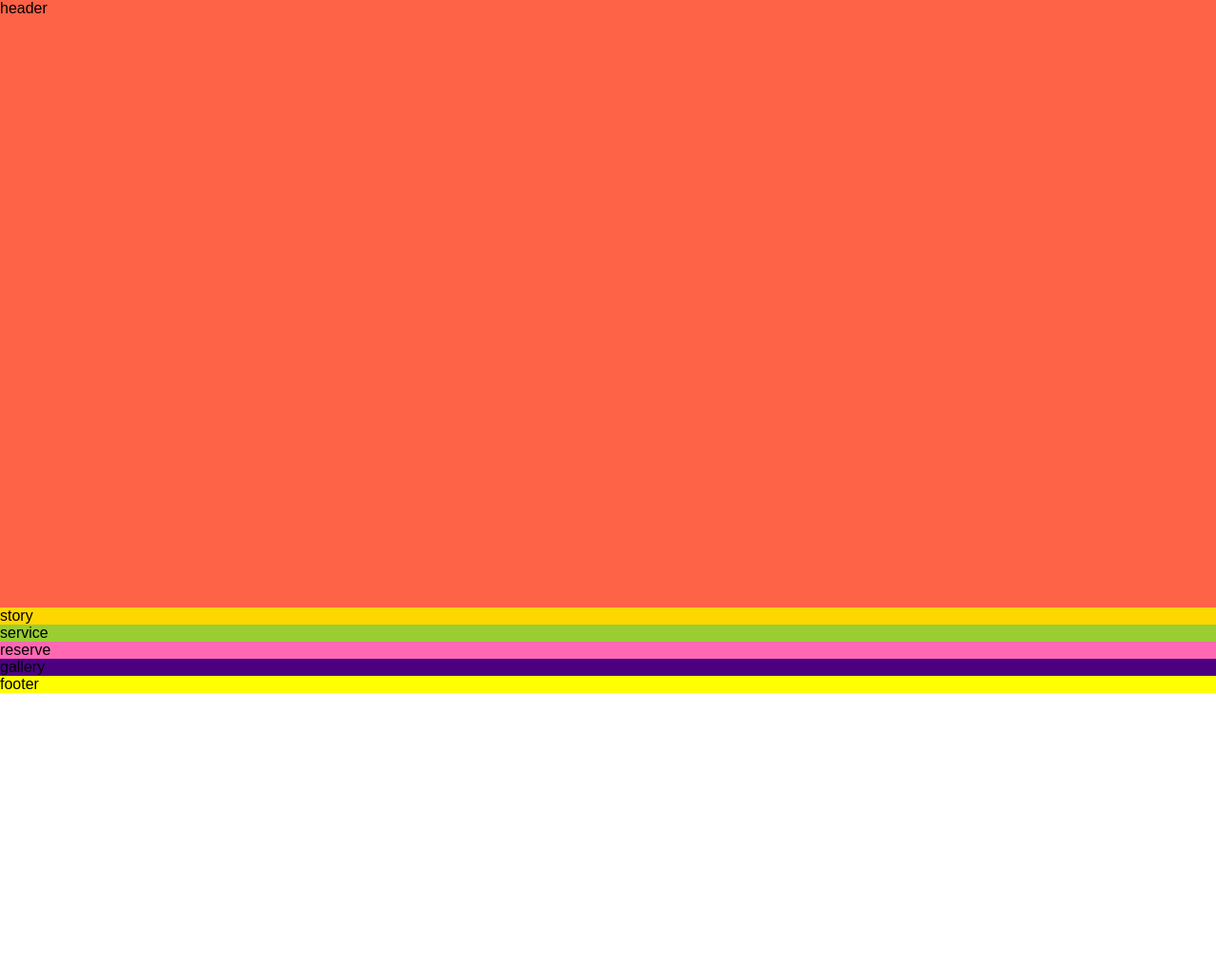
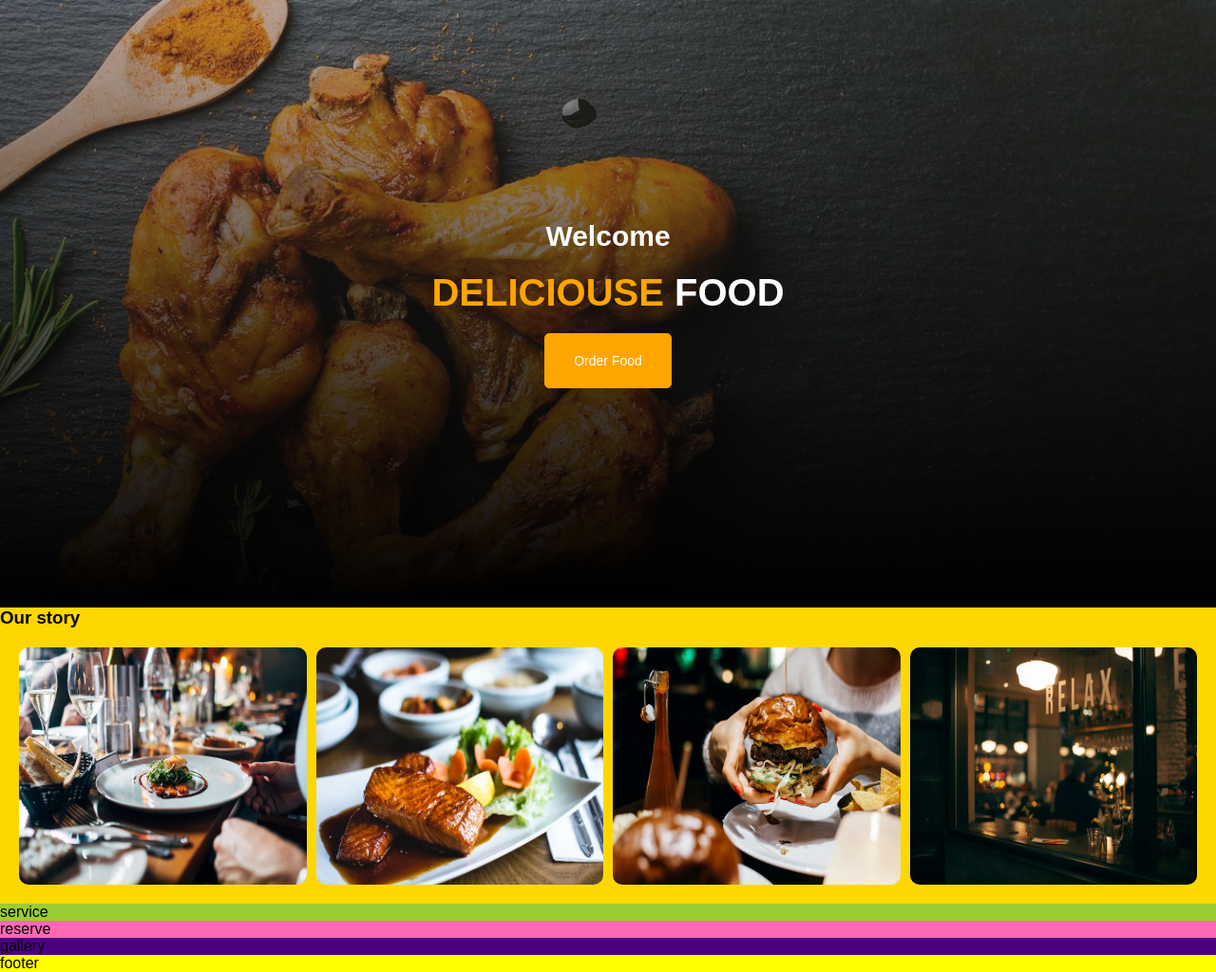
Before and after one commit to samikia/grid-project, a plain HTML site: page index.html in a window 1280 px wide. Shown: the whole page at 95% size. Before the commit the page ends 800 px from the top, so only its background shows below. Drawn offline with Linux system fonts and the light colour scheme.

Commit message:
feat:header style andfirst part of second section

```diff
--- a/index.html
+++ b/index.html
@@ -8,8 +8,22 @@
 </head>
 <body>
  <div class="container">
-  <header class="header">header</header>
-  <section class="story">story</section>
+  <header class="header">
+    <h3 class="header-one">Welcome</h3>
+    <h1 class="header-two"><span class="header-text">Deliciouse</span> Food</h1>
+    <button class="header-btn">Order Food</button>
+  </header>
+  <section class="story">
+    <div>
+      <h3 class="section-title">Our story</h3>
+    </div>
+    <section class="story-images">
+      <img class="image image-1" src="./pic/resturant1.jpg" alt="">
+      <img class="image image-2" src="./pic/resturant2.jpg" alt="">
+      <img class="image image-3" src="./pic/resturant3.jpg" alt="">
+      <img class="image image-4" src="./pic/resturant4.jpg" alt="">
+    </section>
+  </section>
   <section class="service">service</section>
   <section class="reserve">reserve</section>
   <section class="gallery">gallery</section>
--- a/style.css
+++ b/style.css
@@ -13,12 +13,84 @@ body{
   grid-template-columns: repeat(6, 1fr);
 }
 .header{
-  background-color:tomato ;
+  background-color:#000;
  grid-column: 1 /-1;
+ background-image: linear-gradient(to bottom, #4d4c4c4f, #000), url(./pic/pic-leg.jpg);
+ background-size: cover;
+ display: grid;
+ grid-template-rows: repeat(3, min-content);
+ gap: 20px;
+ justify-content: center;
+ align-content: center;
+ text-align: center;
 }
+.header-one{
+font-size: 30px;
+color: white;
+
+}
+.header-two{
+color: white;
+text-transform: uppercase;
+font-size: 40px;
+}
+.header-text{
+  color: orange;
+  text-transform: uppercase;
+}
+.header-btn{
+padding: 20px 30px;
+color: white;
+border-radius: 5px;
+background-color: orange;
+border: 1px solid orange;
+font-family: sans-serif;
+font-size: 14px;
+cursor: pointer;
+transition: all 0.4s;
+justify-self: center;
+}
+.header-btn:hover{
+  background-color: white;
+  color: orange;
+}
+/* story section */
 .story{
 background-color: gold;
 grid-column: 1/-1;
+}
+
+.section-title{
+
+}
+.story-images{
+display: grid;
+gap: 10px;
+padding: 20px;
+grid-template-columns: repeat( auto-fit, minmax(150px, 1fr) );
+}
+
+.image{
+  width: 100%;
+  height: 250px;
+  border-radius: 10px;
+}
+/* @media screen and(max-width:670px) {
+  .image-4{
+    grid-column: 2/3;
+  }
+} */
+.image-1{
+
+}
+.image-2{
+
+}
+.image-3{
+
+}
+.image-4{
+
 }
 .service{
 background-color: yellowgreen;
```
Also changed, not shown: pic/pic-leg.jpg (added), pic/resturant1.jpg (added), pic/resturant2.jpg (added), pic/resturant3.jpg (added), pic/resturant4.jpg (added).
